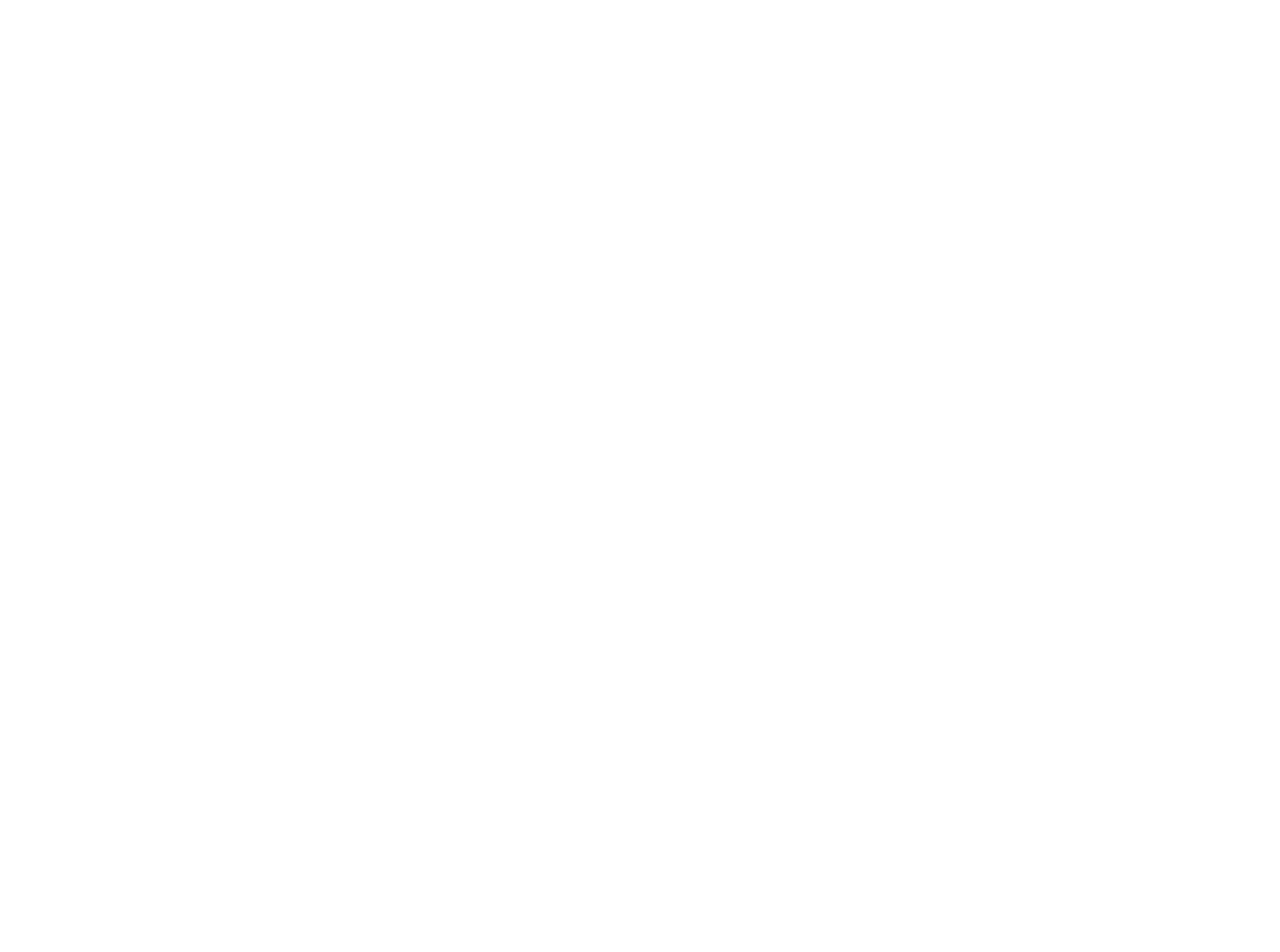
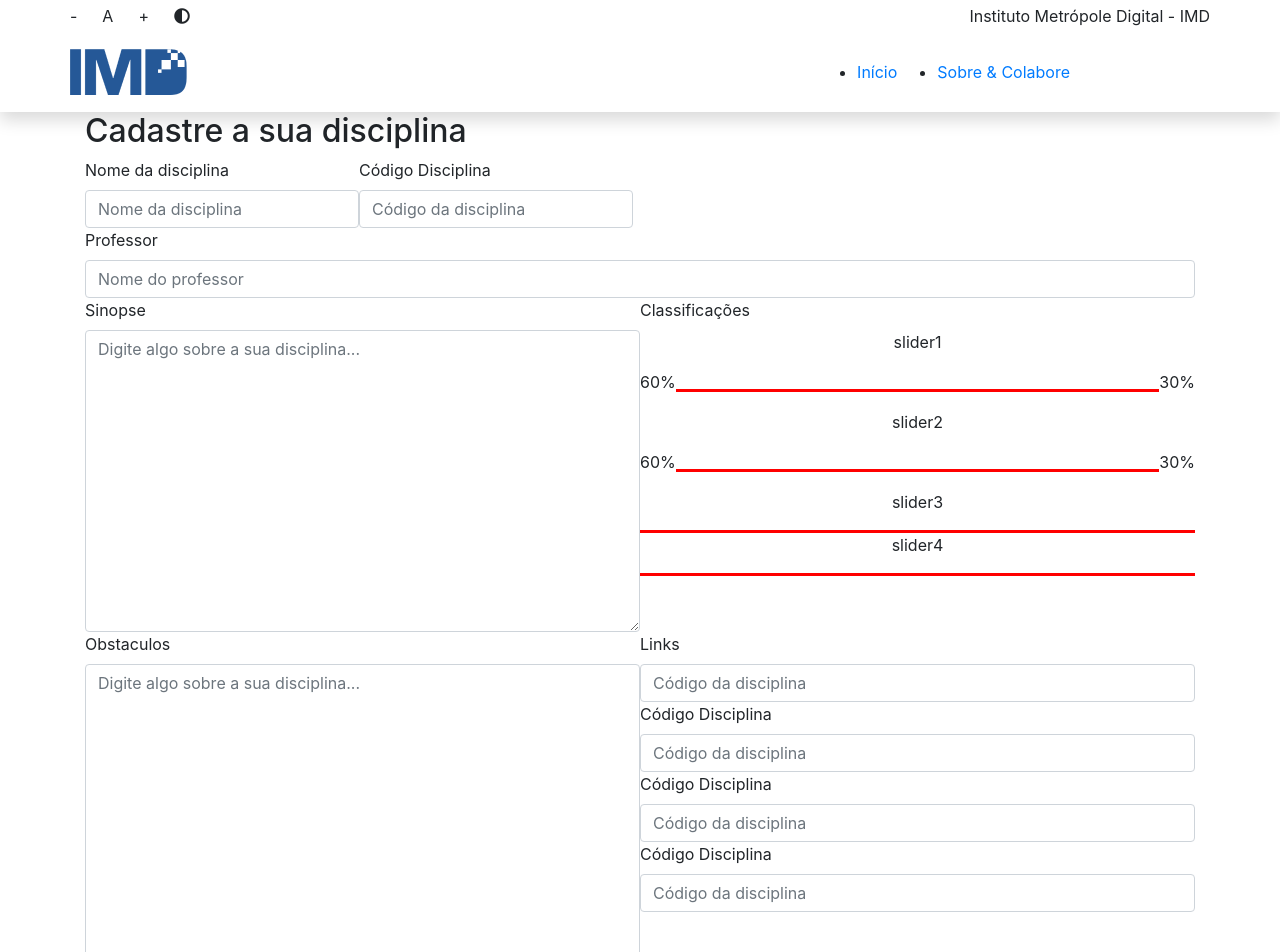
Before and after one commit to Portal-das-Disciplinas/portal-das-disciplinas-front, a Nuxt app: page /cadastro_disciplina in a window 1280 px wide. Before the commit this address had no page. Shown: the top 952 px of the page. Before the commit the page ends 800 px from the top, so only its background shows below. Built offline with nearby package versions, Linux system fonts and the light colour scheme.

Commit message:
Sessão estátisticas finalizada + Começando form cadastro disciplina

```diff
--- /dev/null
+++ b/pages/cadastro_disciplina.vue
@@ -0,0 +1,144 @@
+<template>
+    <div>
+        <Navbar />
+
+        <div class="container">
+            <h2>Cadastre a sua disciplina</h2>
+            <div class="cadastro-form">
+                <div class="d-flex w-100">
+                    <div class="w-70">
+                        <label for="nome-disciplina">Nome da disciplina</label>
+                        <b-form-input
+                            id="nome-disciplina"
+                            placeholder="Nome da disciplina"
+                            required
+                            type="text"
+                        ></b-form-input>
+                    </div>
+                    <div class="w-30">
+                        <label for="codigo-disciplina">Código Disciplina</label>
+                        <b-form-input
+                            id="codigo-disciplina"
+                            placeholder="Código da disciplina"
+                            required
+                            type="text"
+                        ></b-form-input>
+                    </div>
+                </div>
+
+                <label for="professor">Professor</label>
+                <b-form-input
+                    id="professor"
+                    placeholder="Nome do professor"
+                    required
+                    type="text"
+                ></b-form-input>
+
+                <div class="d-flex">
+                    <div class="w-50">
+                        <label for="sinopse">Sinopse</label>
+                        <b-form-textarea
+                            id="sinopse"
+                            placeholder="Digite algo sobre a sua disciplina..."
+                            rows="12"
+                            max-rows="12"
+                        ></b-form-textarea>
+                    </div>
+
+                    <div class="sliders w-50">
+                        <label for="sinopse">Classificações</label>
+                        <div class="slider-component text-center">
+                            <p>slider1</p>
+                            <div class="d-flex align-items-center">
+                                <p>60%</p>
+                                <div class="slider w-100 h-3"></div>
+                                <p>30%</p>
+                            </div>
+                        </div>
+                        <div class="slider-component text-center">
+                            <p>slider2</p>
+                            <div class="d-flex align-items-center">
+                                <p>60%</p>
+                                <div class="slider w-100 h-3"></div>
+                                <p>30%</p>
+                            </div>
+                        </div>
+                        <div class="slider-component text-center">
+                            <p>slider3</p>
+                            <div class="slider w-100 h-3"></div>
+                        </div>
+                        <div class="slider-component text-center">
+                            <p>slider4</p>
+                            <div class="slider w-100 h-3"></div>
+                        </div>
+                    </div>
+                </div>
+
+                <div class="d-flex">
+                    <div class="w-50">
+                        <label for="sinopse">Obstaculos</label>
+                        <b-form-textarea
+                            id="sinopse"
+                            placeholder="Digite algo sobre a sua disciplina..."
+                            rows="12"
+                            max-rows="12"
+                        ></b-form-textarea>
+                    </div>
+                    <div class="w-50">
+                        <label for="codigo-disciplina">Links</label>
+                        <b-form-input
+                            id="codigo-disciplina"
+                            placeholder="Código da disciplina"
+                            required
+                            type="text"
+                        ></b-form-input>
+                        <label for="codigo-disciplina">Código Disciplina</label>
+                        <b-form-input
+                            id="codigo-disciplina"
+                            placeholder="Código da disciplina"
+                            required
+                            type="text"
+                        ></b-form-input>
+                        <label for="codigo-disciplina">Código Disciplina</label>
+                        <b-form-input
+                            id="codigo-disciplina"
+                            placeholder="Código da disciplina"
+                            required
+                            type="text"
+                        ></b-form-input>
+                        <label for="codigo-disciplina">Código Disciplina</label>
+                        <b-form-input
+                            id="codigo-disciplina"
+                            placeholder="Código da disciplina"
+                            required
+                            type="text"
+                        ></b-form-input>
+                    </div>
+                </div>
+
+                <label for="info-complementar"
+                    >Informações complementares</label
+                >
+                <b-form-textarea
+                    id="sinopse"
+                    placeholder="Digite algo sobre a sua disciplina..."
+                    rows="12"
+                    max-rows="12"
+                ></b-form-textarea>
+
+                <b-button class="w-100 login-btn" to="/cadastro_disciplina"
+                    >Acessar</b-button
+                >
+            </div>
+        </div>
+
+        <Footer />
+    </div>
+</template>
+
+<style scoped>
+.slider {
+    height: 3px;
+    background-color: red;
+}
+</style>
--- a/pages/disciplina.vue
+++ b/pages/disciplina.vue
@@ -77,26 +77,28 @@
                         <div>
                             <h3 class="title">Estatística</h3>
 
-                            <div class="classification">
-                                <p class='text-center larger-p font-weight-bold'>Metodologia</p>
+                             <!-- COMPONETIZAR BARRA? -->
+
+                            <div v-for="item in estatisticas" :key="item" class="classification">
+                                <p class='text-center larger-p font-weight-bold'>{{item.name}}</p>
 
                                 <div class="bar-info d-flex align-items-center">
-                                    <p class='m-0 pb-0 pr-3' :style="setHighlight(porcentagem, '#77C159')">{{porcentagem}}%</p>
+                                    <p class='m-0 pb-0 pr-3' :style="setHighlight(item.porcentagens[0].porcentagem, '#77C159')">{{item.porcentagens[0].porcentagem}}%</p>
                                     <div class="right-bar w-100">
                                         <div
                                             class="left-bar"
                                             :style="
-                                                'width: ' + porcentagem + '%'
+                                                'width: ' + item.porcentagens[0].porcentagem + '%'
                                             "
                                         ></div>
                                     </div>
-                                    <p class='m-0 pb-0 pl-3' :style="setHighlight(100-porcentagem, '#1155CC')">{{100-porcentagem}}%</p>
+                                    <p class='m-0 pb-0 pl-3' :style="setHighlight(100-item.porcentagens[0].porcentagem, '#1155CC')">{{item.porcentagens[1].porcentagem}}%</p>
                                 </div>
 
                                 <div class="classification-text d-flex justify-content-between">
-                                    <p :style="setHighlight(porcentagem, '#77C159')">Ativa</p>
-                                    <p :style="setHighlight(100-porcentagem, '#1155CC')">Clássica</p>
+                                    <p v-for="porcentagem in item.porcentagens" :key="porcentagem">{{porcentagem.name}}</p>
                                 </div>
+
 
                             </div>
 
@@ -421,7 +423,13 @@
 export default {
     data() {
         return {
-            porcentagem: 70
+            estatisticas: [
+                {name: "Metodologia", porcentagens: [{name: "Ativa", porcentagem: 70}, {name: "Passiva", porcentagem: 30}]},
+                {name: "Discussão", porcentagens: [{name: "Social", porcentagem: 40}, {name: "Técnica", porcentagem: 60}]},
+                {name: "Abordagem", porcentagens: [{name: "Teórica", porcentagem: 50}, {name: "Prática", porcentagem: 50}]},
+                {name: "Avaliações", porcentagens: [{name: "Provas", porcentagem: 45}, {name: "Atividades", porcentagem: 55}]}
+            ]
+
         };
     },
     methods: {
--- a/pages/login.vue
+++ b/pages/login.vue
@@ -22,7 +22,7 @@
                     <p class="text-right">
                         Esqueceu sua senha? <a href="">Clique aqui!</a>
                     </p>
-                    <b-button class="w-100 login-btn">Acessar</b-button>
+                    <b-button class="w-100 login-btn"  to="/cadastro_disciplina" >Acessar</b-button>
                 </div>
             </div>
         </div>
```
